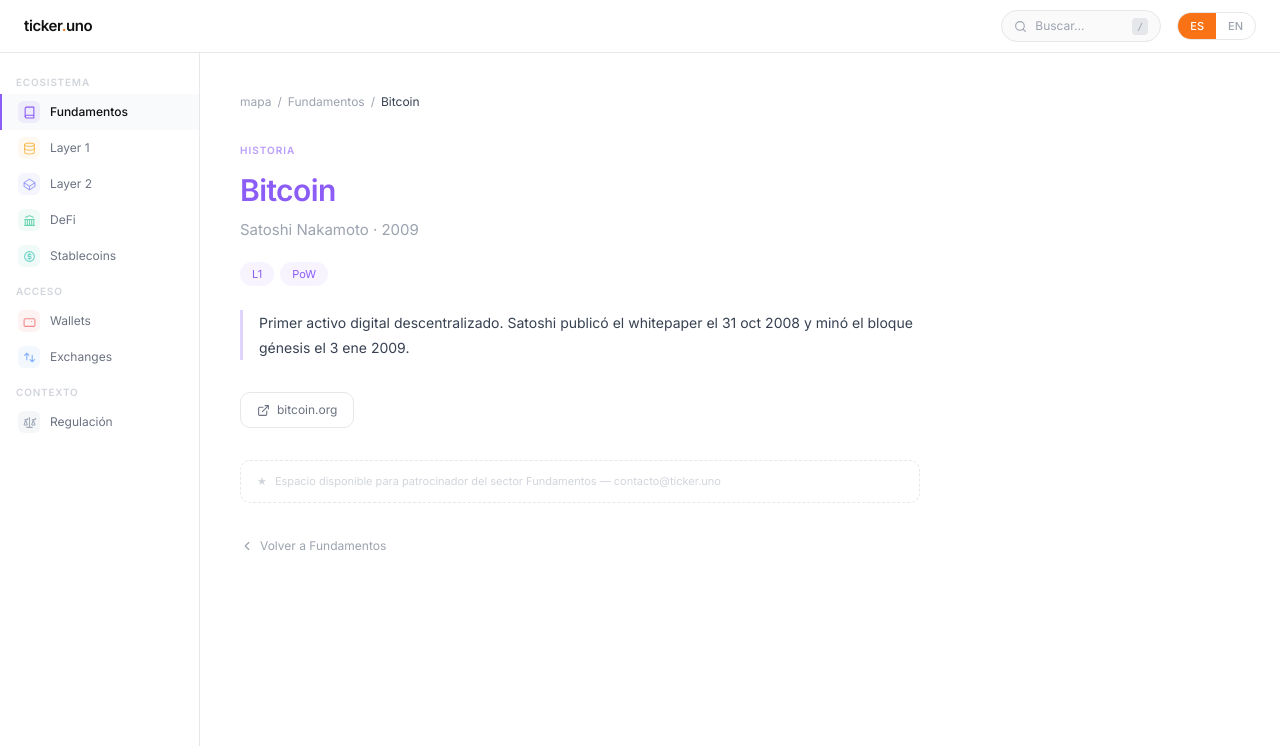
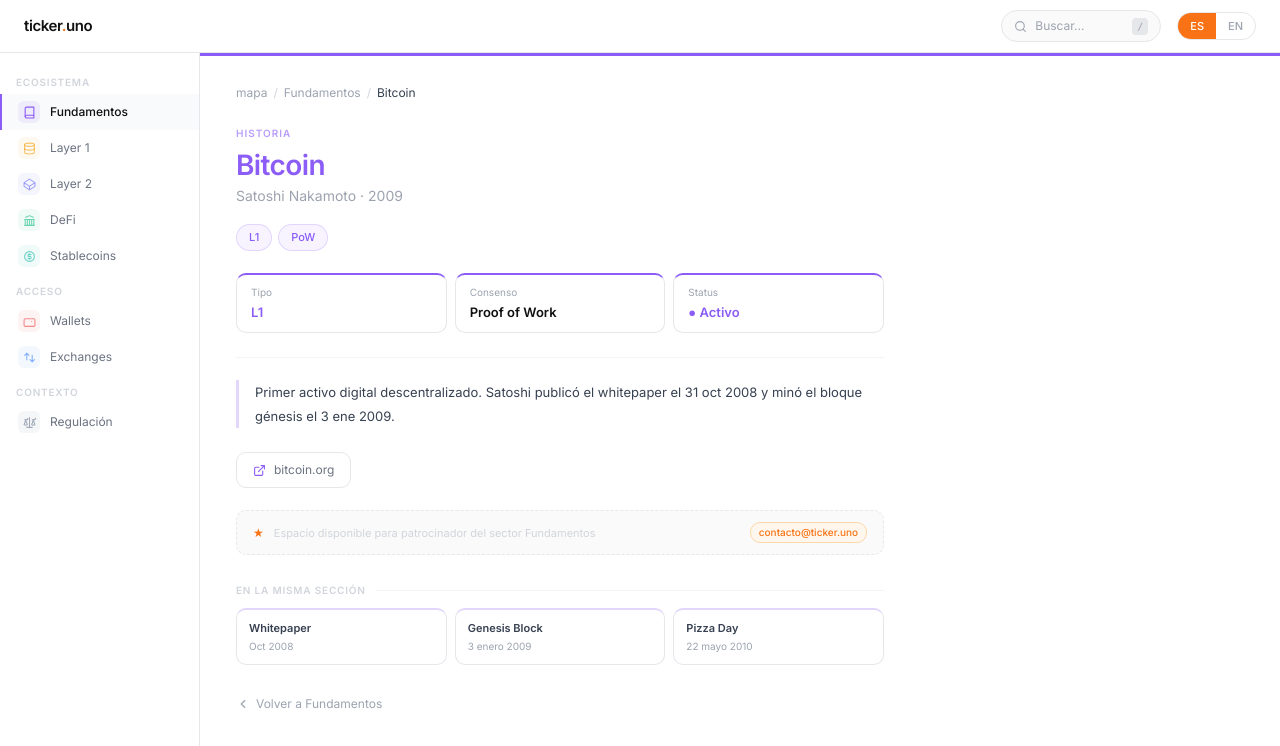
Before and after one commit to Luistoronto/ticker.uno, a Next.js app: page /mapa/fundamentos/bitcoin-origen in a window 1280 px wide. Shown: the top 746 px of the page. Built offline with nearby package versions, Linux system fonts and the light colour scheme.

Commit message:
Update ItemClient.jsx

```diff
--- a/src/app/mapa/[section]/[item]/ItemClient.jsx
+++ b/src/app/mapa/[section]/[item]/ItemClient.jsx
@@ -12,47 +12,70 @@
   const sectionData = section[lang] || section.es;
   const subData = subcategory[lang] || subcategory.es;
 
+  // Info cards: extraídas de tags del item
+  const infoCards = buildInfoCards(item, lang);
+
+  // Ítems relacionados: hasta 3 del mismo subcategory, excluyendo el actual
+  const relatedItems = subcategory.items
+    .filter((i) => i.id !== item.id)
+    .slice(0, 3);
+
   return (
     <div style={{ display: "flex" }}>
       <Sidebar lang={lang} />
 
-      <div style={{ flex: 1, minWidth: 0, padding: "40px", maxWidth: "760px" }}>
+      <div style={{ flex: 1, minWidth: 0 }}>
+
+        {/* Barra de acento de sección — nueva */}
+        <div style={{ height: "3px", background: section.color }} />
+
+        <div style={{ padding: "28px 36px", maxWidth: "720px" }}>
 
           {/* Breadcrumb */}
-        <nav style={{ display: "flex", alignItems: "center", gap: "6px", fontSize: "12px", color: "#9ca3af", marginBottom: "32px", flexWrap: "wrap" }}>
+          <nav style={{
+            display: "flex", alignItems: "center", gap: "6px",
+            fontSize: "12px", color: "#9ca3af", marginBottom: "24px", flexWrap: "wrap",
+          }}>
             <Link href="/mapa" style={{ color: "#9ca3af", textDecoration: "none" }}>
               {lang === "es" ? "mapa" : "map"}
             </Link>
-          <span>/</span>
+            <span style={{ color: "#d1d5db" }}>/</span>
             <Link href={`/mapa/${section.id}`} style={{ color: "#9ca3af", textDecoration: "none" }}>
               {sectionData?.title}
             </Link>
-          <span>/</span>
+            <span style={{ color: "#d1d5db" }}>/</span>
             <span style={{ color: "#374151" }}>{data?.name}</span>
           </nav>
 
           {/* Subcategoría */}
-        <div style={{ fontSize: "10px", fontWeight: "600", letterSpacing: ".1em", textTransform: "uppercase", color: section.color + "99", marginBottom: "10px" }}>
+          <div style={{
+            fontSize: "10px", fontWeight: "600", letterSpacing: ".1em",
+            textTransform: "uppercase", color: section.color + "99", marginBottom: "8px",
+          }}>
             {subData?.title}
           </div>
 
-        {/* Nombre */}
-        <h1 style={{ fontSize: "30px", fontWeight: "600", letterSpacing: "-0.6px", color: section.color, marginBottom: "6px" }}>
+          {/* Título */}
+          <h1 style={{
+            fontSize: "28px", fontWeight: "600", letterSpacing: "-0.6px",
+            color: section.color, marginBottom: "4px", lineHeight: "1.15",
+          }}>
             {data?.name}
           </h1>
 
           {/* Subtítulo */}
-        <p style={{ fontSize: "15px", color: "#9ca3af", marginBottom: "20px" }}>
+          <p style={{ fontSize: "14px", color: "#9ca3af", marginBottom: "18px" }}>
             {data?.subtitle}
           </p>
 
           {/* Tags */}
           {item.tags && (
-          <div style={{ display: "flex", flexWrap: "wrap", gap: "6px", marginBottom: "24px" }}>
+            <div style={{ display: "flex", flexWrap: "wrap", gap: "6px", marginBottom: "22px" }}>
               {item.tags.map((tag) => (
                 <span key={tag} style={{
                   fontSize: "11px", padding: "4px 12px", borderRadius: "20px",
                   background: section.color + "12", color: section.color,
+                  border: `1px solid ${section.color}30`, fontWeight: "500",
                 }}>
                   {tag}
                 </span>
@@ -60,56 +83,211 @@
             </div>
           )}
 
+          {/* Info cards — nueva fila de métricas rápidas */}
+          {infoCards.length > 0 && (
+            <div style={{
+              display: "grid",
+              gridTemplateColumns: `repeat(${infoCards.length}, 1fr)`,
+              gap: "8px", marginBottom: "24px",
+            }}>
+              {infoCards.map((card) => (
+                <div key={card.label} style={{
+                  background: "#ffffff",
+                  border: "1px solid #e5e7eb",
+                  borderTop: `2px solid ${section.color}`,
+                  borderRadius: "10px",
+                  padding: "10px 14px",
+                }}>
+                  <div style={{ fontSize: "10px", color: "#9ca3af", marginBottom: "3px" }}>
+                    {card.label}
+                  </div>
+                  <div style={{
+                    fontSize: "13px", fontWeight: "600",
+                    color: card.accent ? section.color : "#111111",
+                  }}>
+                    {card.value}
+                  </div>
+                </div>
+              ))}
+            </div>
+          )}
+
+          {/* Separador */}
+          <div style={{ height: "1px", background: "#f3f4f6", margin: "4px 0 22px" }} />
+
           {/* Descripción */}
           <div style={{
-          fontSize: "14px", lineHeight: "1.8", color: "#374151",
-          borderLeft: `3px solid ${section.color}44`,
-          paddingLeft: "16px", marginBottom: "32px",
+            fontSize: "13px", lineHeight: "1.85", color: "#374151",
+            borderLeft: `3px solid ${section.color}40`,
+            paddingLeft: "16px", marginBottom: "24px",
           }}>
             {data?.description}
           </div>
 
           {/* Link externo */}
           {item.link && (
-          <a href={item.link} target="_blank" rel="noopener noreferrer" style={{
-            display: "inline-flex", alignItems: "center", gap: "7px",
+            <a
+              href={item.link}
+              target="_blank"
+              rel="noopener noreferrer"
+              style={{
+                display: "inline-flex", alignItems: "center", gap: "8px",
                 fontSize: "12px", color: "#6b7280",
                 border: "1px solid #e5e7eb", borderRadius: "10px",
                 padding: "8px 16px", textDecoration: "none",
-            marginBottom: "32px", transition: "border-color .12s",
-          }}>
-            <svg width="13" height="13" viewBox="0 0 24 24" fill="none" stroke="currentColor" strokeWidth="2" strokeLinecap="round" strokeLinejoin="round" aria-hidden="true">
-              <path d="M18 13v6a2 2 0 0 1-2 2H5a2 2 0 0 1-2-2V8a2 2 0 0 1 2-2h6"/><polyline points="15 3 21 3 21 9"/><line x1="10" y1="14" x2="21" y2="3"/>
+                marginBottom: "22px", background: "#ffffff",
+                transition: "border-color .12s",
+              }}
+            >
+              <svg width="13" height="13" viewBox="0 0 24 24" fill="none" stroke={section.color} strokeWidth="2" strokeLinecap="round" strokeLinejoin="round" aria-hidden="true">
+                <path d="M18 13v6a2 2 0 0 1-2 2H5a2 2 0 0 1-2-2V8a2 2 0 0 1 2-2h6"/>
+                <polyline points="15 3 21 3 21 9"/>
+                <line x1="10" y1="14" x2="21" y2="3"/>
               </svg>
               {item.link.replace("https://", "").replace(/\/$/, "")}
             </a>
           )}
 
-        {/* Sponsor slot */}
+          {/* Sponsor slot — mejorado */}
           <div style={{
+            display: "flex", alignItems: "center", gap: "10px",
             border: "1px dashed #e5e7eb", borderRadius: "10px",
-          padding: "12px 16px", marginBottom: "32px",
-          fontSize: "11px", color: "#d1d5db",
-          display: "flex", alignItems: "center", gap: "8px",
+            padding: "11px 16px", marginBottom: "28px",
+            background: "#fafafa",
           }}>
-          <span>★</span>
-          <span>{lang === "es"
-            ? `Espacio disponible para patrocinador del sector ${sectionData?.title} — contacto@ticker.uno`
-            : `Sponsor slot available for the ${sectionData?.title} sector — contacto@ticker.uno`}
+            <span style={{ color: "#f97316", fontSize: "12px" }}>★</span>
+            <span style={{ fontSize: "11px", color: "#d1d5db" }}>
+              {lang === "es"
+                ? `Espacio disponible para patrocinador del sector ${sectionData?.title}`
+                : `Sponsor slot available for the ${sectionData?.title} sector`}
+            </span>
+            <span style={{
+              marginLeft: "auto", fontSize: "10px", fontWeight: "500",
+              color: "#f97316", background: "#fff7ed",
+              border: "1px solid #fed7aa", borderRadius: "10px",
+              padding: "2px 8px", flexShrink: 0,
+            }}>
+              contacto@ticker.uno
             </span>
           </div>
 
+          {/* Relacionados — nuevo bloque */}
+          {relatedItems.length > 0 && (
+            <>
+              <div style={{
+                fontSize: "10px", fontWeight: "600", letterSpacing: ".08em",
+                textTransform: "uppercase", color: "#d1d5db", marginBottom: "10px",
+                display: "flex", alignItems: "center", gap: "10px",
+              }}>
+                {lang === "es" ? "En la misma sección" : "In the same section"}
+                <div style={{ flex: 1, height: "1px", background: "#f3f4f6" }} />
+              </div>
+
+              <div style={{
+                display: "grid",
+                gridTemplateColumns: `repeat(${Math.min(relatedItems.length, 3)}, 1fr)`,
+                gap: "8px", marginBottom: "28px",
+              }}>
+                {relatedItems.map((rel) => {
+                  const relData = rel[lang] || rel.es;
+                  return (
+                    <Link
+                      key={rel.id}
+                      href={`/mapa/${section.id}/${rel.id}`}
+                      style={{ textDecoration: "none" }}
+                    >
+                      <div
+                        style={{
+                          background: "#ffffff",
+                          border: "1px solid #e5e7eb",
+                          borderTop: `2px solid ${section.color}40`,
+                          borderRadius: "10px",
+                          padding: "10px 12px",
+                          cursor: "pointer",
+                          transition: "border-color .12s, transform .1s",
+                        }}
+                        onMouseEnter={(e) => {
+                          e.currentTarget.style.borderColor = "#9ca3af";
+                          e.currentTarget.style.transform = "translateY(-1px)";
+                        }}
+                        onMouseLeave={(e) => {
+                          e.currentTarget.style.borderColor = "#e5e7eb";
+                          e.currentTarget.style.transform = "translateY(0)";
+                        }}
+                      >
+                        <div style={{ fontSize: "11px", fontWeight: "600", color: "#374151", marginBottom: "2px" }}>
+                          {relData?.name}
+                        </div>
+                        <div style={{ fontSize: "10px", color: "#9ca3af" }}>
+                          {relData?.subtitle}
+                        </div>
+                      </div>
+                    </Link>
+                  );
+                })}
+              </div>
+            </>
+          )}
+
           {/* Volver */}
-        <Link href={`/mapa/${section.id}`} style={{
+          <Link
+            href={`/mapa/${section.id}`}
+            style={{
               display: "inline-flex", alignItems: "center", gap: "6px",
               fontSize: "12px", color: "#9ca3af", textDecoration: "none",
-        }}>
+            }}
+          >
             <svg width="14" height="14" viewBox="0 0 24 24" fill="none" stroke="currentColor" strokeWidth="2" strokeLinecap="round" strokeLinejoin="round" aria-hidden="true">
               <path d="m15 18-6-6 6-6"/>
             </svg>
             {lang === "es" ? `Volver a ${sectionData?.title}` : `Back to ${sectionData?.title}`}
           </Link>
+
+        </div>
       </div>
     </div>
   );
 }
+
+// ─────────────────────────────────────────────────────────────
+// buildInfoCards — genera las info cards a partir de los tags
+// del item. Podés expandir esta función cuando agregues más
+// metadata a content.js (ej: item.consensus, item.year, etc.)
+// ─────────────────────────────────────────────────────────────
+function buildInfoCards(item, lang) {
+  const cards = [];
+
+  if (!item.tags || item.tags.length === 0) return cards;
+
+  // Detectar tipo de red (L1, L2, etc.)
+  const layerTag = item.tags.find((t) => /^L\d/.test(t));
+  if (layerTag) {
+    cards.push({
+      label: lang === "es" ? "Tipo" : "Type",
+      value: layerTag,
+      accent: true,
+    });
+  }
+
+  // Detectar mecanismo de consenso
+  const consensusTag = item.tags.find((t) =>
+    ["PoW", "PoS", "DPoS", "PoA", "PoH"].includes(t)
+  );
+  if (consensusTag) {
+    const labels = { PoW: "Proof of Work", PoS: "Proof of Stake", DPoS: "Delegated PoS", PoA: "Proof of Authority", PoH: "Proof of History" };
+    cards.push({
+      label: lang === "es" ? "Consenso" : "Consensus",
+      value: labels[consensusTag] || consensusTag,
+      accent: false,
+    });
+  }
+
+  // Siempre mostrar status activo si el item tiene link o tags
+  cards.push({
+    label: "Status",
+    value: lang === "es" ? "● Activo" : "● Active",
+    accent: true,
+  });
+
+  return cards.slice(0, 3); // máximo 3 cards
+}
```
Lines whose indentation alone changed are shown as unchanged.
